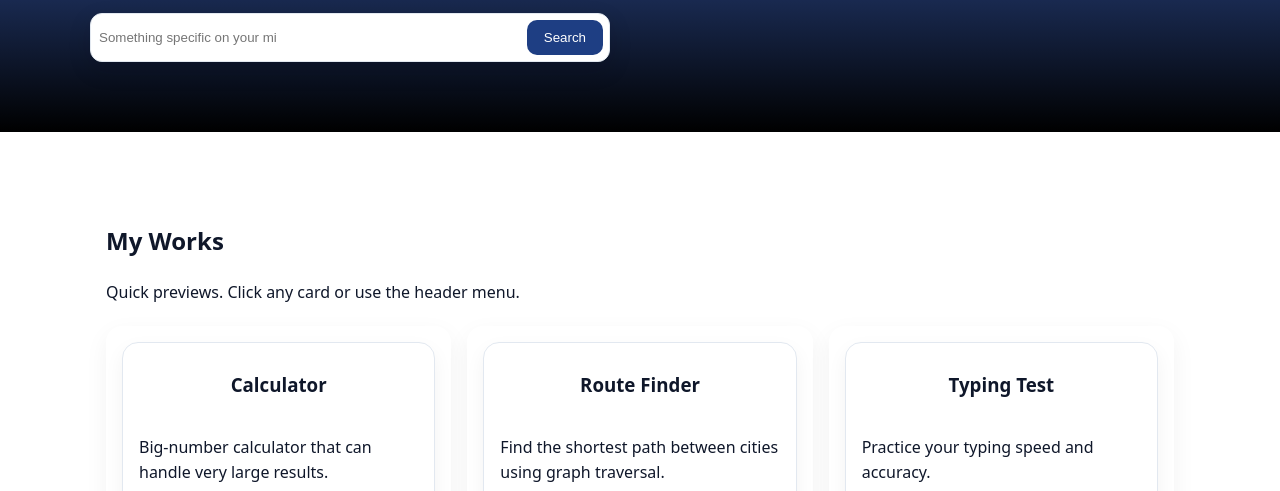
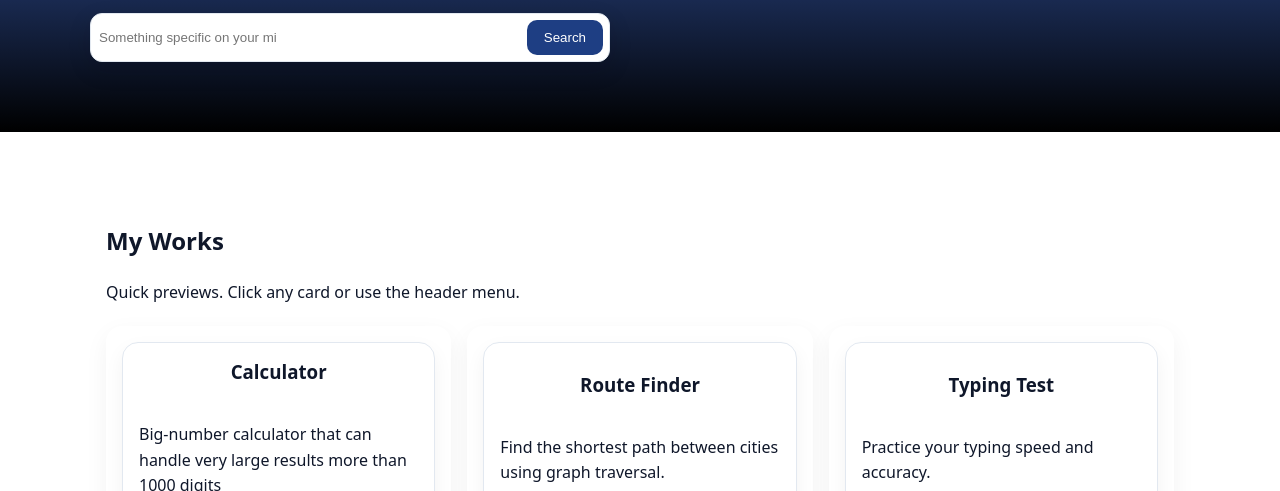
Before and after one commit to Asskdh/my-portfolio, a plain HTML site: page index.html in a window 1280 px wide. Shown: the part 309-800 px from the top of the page. Drawn offline with Linux system fonts and the light colour scheme.

Commit message:
adjusted the calculater discription on index .html

```diff
--- a/index.html
+++ b/index.html
@@ -78,7 +78,7 @@
           <div class="card-inner">
             <div class="card-front">
               <h3>Calculator</h3>
-              <p>Big-number calculator that can handle very large results.</p>
+              <p>Big-number calculator that can handle very large results more than 1000 digits</p>
               <span class="hover-text">Click for more info</span>
             </div>
             <div class="card-back">
```
